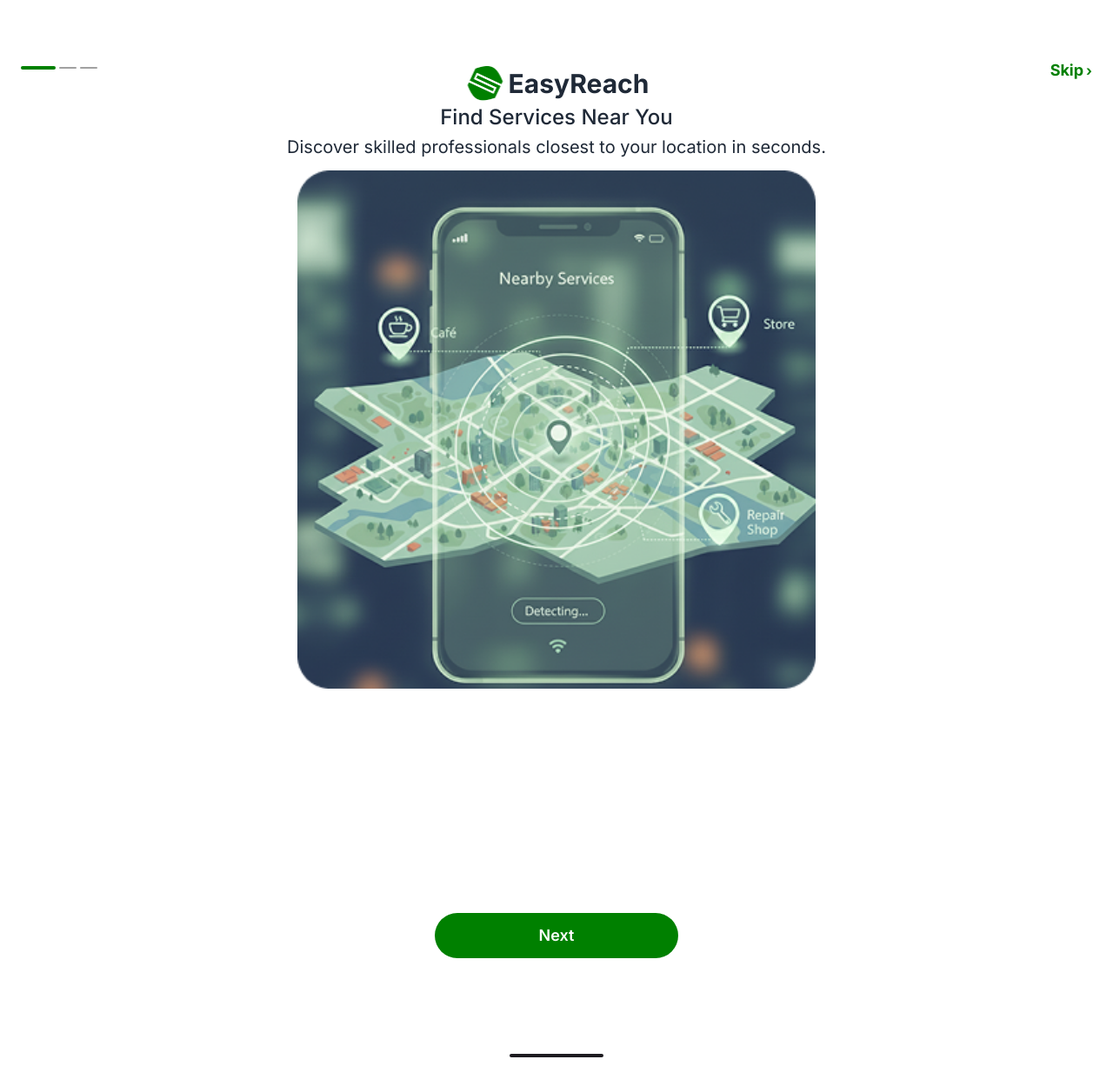
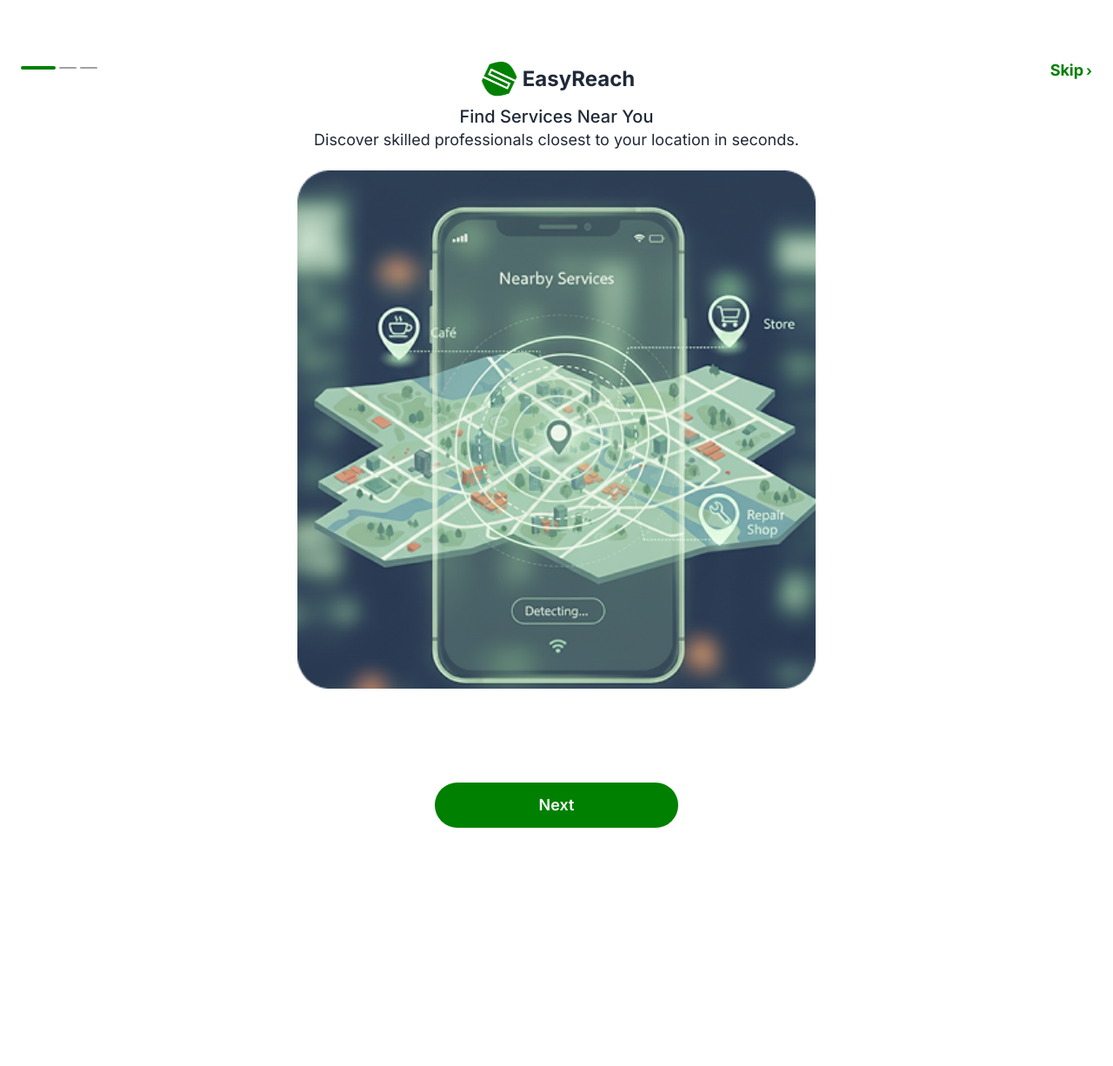
Before and after one commit to Bob-Nath1/Easyreach-frontend, a React (Vite) app: page /frontpage in a window 1280 px wide. Shown: the whole page at 87% size. Built offline with nearby package versions, Linux system fonts and the light colour scheme.

Commit message:
changing the text sizes

```diff
--- a/src/Components/Frontpage.jsx
+++ b/src/Components/Frontpage.jsx
@@ -23,10 +23,10 @@ function FrontPage() {
   <img
     src="/EasyReach.png"
     alt="EasyReach"
-    className="w-[27px] h-[32px] md:w-[39px] md:h-[42px] lg:w-[49px] lg:h-[72px] object-contain"
+    className="w-[27px] h-[32px] md:w-[39px] md:h-[42px] lg:w-[49px] lg:h-[62px] object-contain"
   />
 
-  <span className="text-lg font-bold text-[#1F2937] md:text-2xl lg:text-3xl">
+  <span className="text-lg font-bold text-[#1F2937] md:text-2xl lg:text-2xl">
     EasyReach
   </span>
 
@@ -57,15 +57,15 @@ function FrontPage() {
 
       {/* Heading */}
       <h1 className="absolute left-1/2
-  -translate-x-1/2 mt-23 font-medium text-sm md:text-xl lg:text-2xl md:mt-25 lg:mt-30 2xl:font-normal 2xl:text-3xl leading-[29px] font-bold text-[#1F2937]">
+  -translate-x-1/2 mt-23 font-medium text-sm md:text-xl lg:text-xl md:mt-25 lg:mt-30 2xl:font-normal 2xl:text-3xl leading-[29px] font-bold text-[#1F2937]">
         Find Services Near You
       </h1>
 
 
       {/* Description */}
      <p className="absolute left-1/2
-  -translate-x-1/2 mt-30 font-normal text-center w-[90%] text-sm leading-[18px] md:text-base md:mt-35 lg:mt-40
-     font-medium text-[#1F2937] lg:text-xl"> Discover skilled professionals <br className="sm:hidden" /> closest to your location in seconds. </p>
+  -translate-x-1/2 mt-30 font-normal text-center w-[90%] text-sm leading-[18px] md:text-base md:mt-35 lg:mt-38
+     font-medium text-[#1F2937] lg:text-lg"> Discover skilled professionals <br className="sm:hidden" /> closest to your location in seconds. </p>
 
 
       {/* Main Image */}
@@ -83,7 +83,7 @@ function FrontPage() {
       {/* Next Button */}
           <button
         onClick={goToChat}
-        className="absolute top-[754px] left-1/2 -translate-x-1/2 w-[280px] h-[52px] md:mt-34 lg:mt-74  flex items-center  justify-center bg-[#008000] rounded-full"
+        className="absolute top-[724px] left-1/2 -translate-x-1/2 w-[280px] h-[52px] md:mt-14 lg:mt-44  flex items-center  justify-center bg-[#008000] rounded-full"
       >
         <span className="text-sm lg:text-lg leading-[28px] font-semibold text-white">
           Next
@@ -92,14 +92,6 @@ function FrontPage() {
 
 
 
-      {/* Bottom Navigation / iPhone Handle */}
-      <div className="absolute left-1/2
-    -translate-x-1/2 bottom-0 w-full h-[24px] flex items-center justify-center">
-
-        <div className="w-[108px] h-[4px] bg-[#1D1B20] rounded-[12px]"></div>
-
-      </div>
-
     </div>
   );
 }
--- a/src/assets/Splash.css
+++ b/src/assets/Splash.css
@@ -4,11 +4,11 @@
   }
 
   60% {
-    transform: scale(0.4) translateX(444px);
+    transform: scale(0.4) translateX(440px);
   }
 
   80% {
-    transform: scale(0.4) translateX(444px);
+    transform: scale(0.4) translateX(440px);
   }
 
   100% {
```
